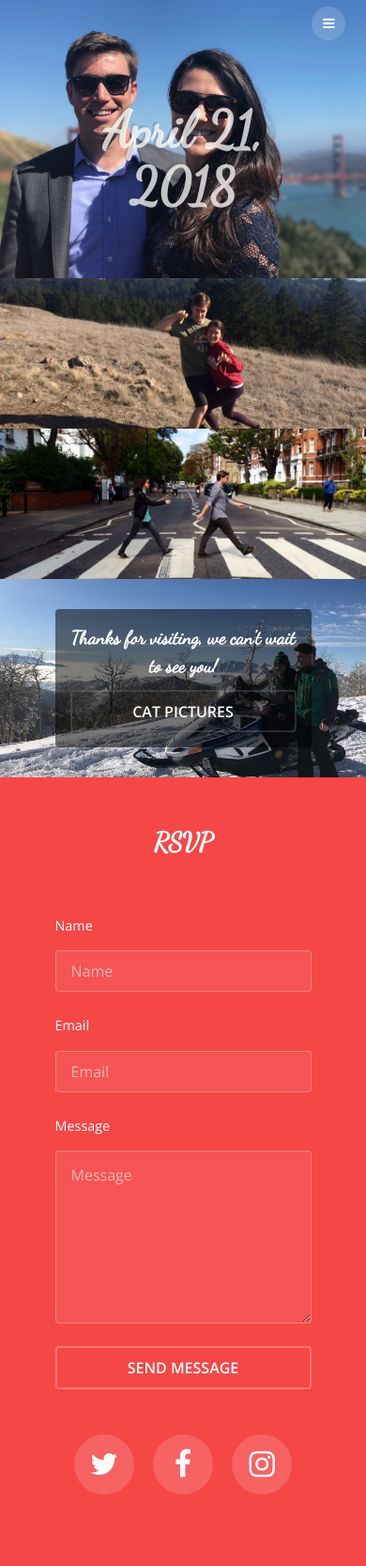
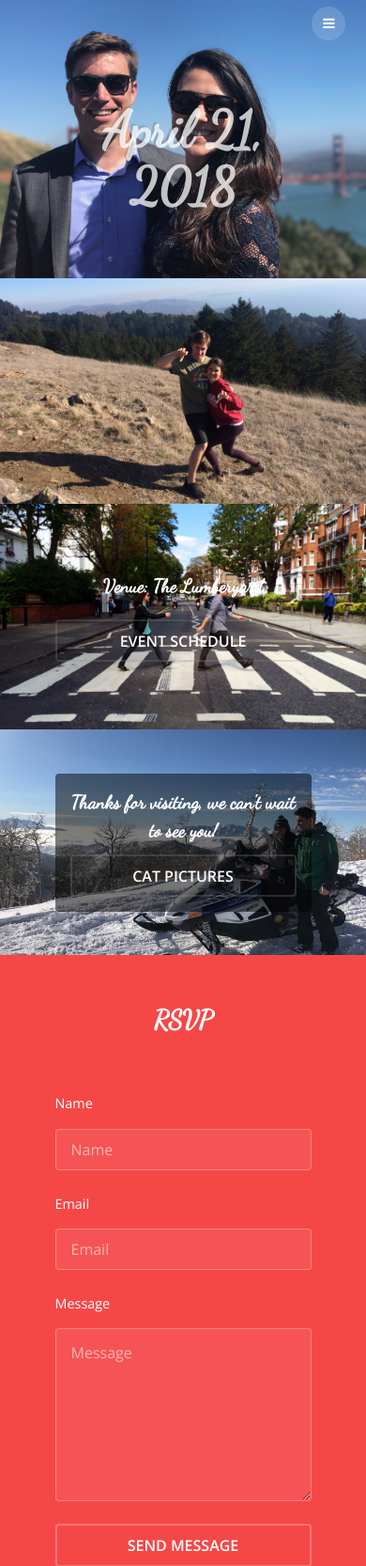
Before and after one commit to kduckets/wedding, a PHP site: page /index.php in a window 390 px wide. Shown: the top 1666 px of the page at 94% size. Before the commit the page ends 1590 px from the top, so only its background shows below. Run offline with PHP 8.4, Linux system fonts and the light colour scheme.

Commit message:
min height

```diff
--- a/assets/css/main.css
+++ b/assets/css/main.css
@@ -4136,7 +4136,7 @@
 		@media screen and (max-width: 736px) {
 
 			.post {
-				min-height: 100%;
+				min-height: 240px;
 				height: auto;
 				background-attachment: scroll;
 			}
```
